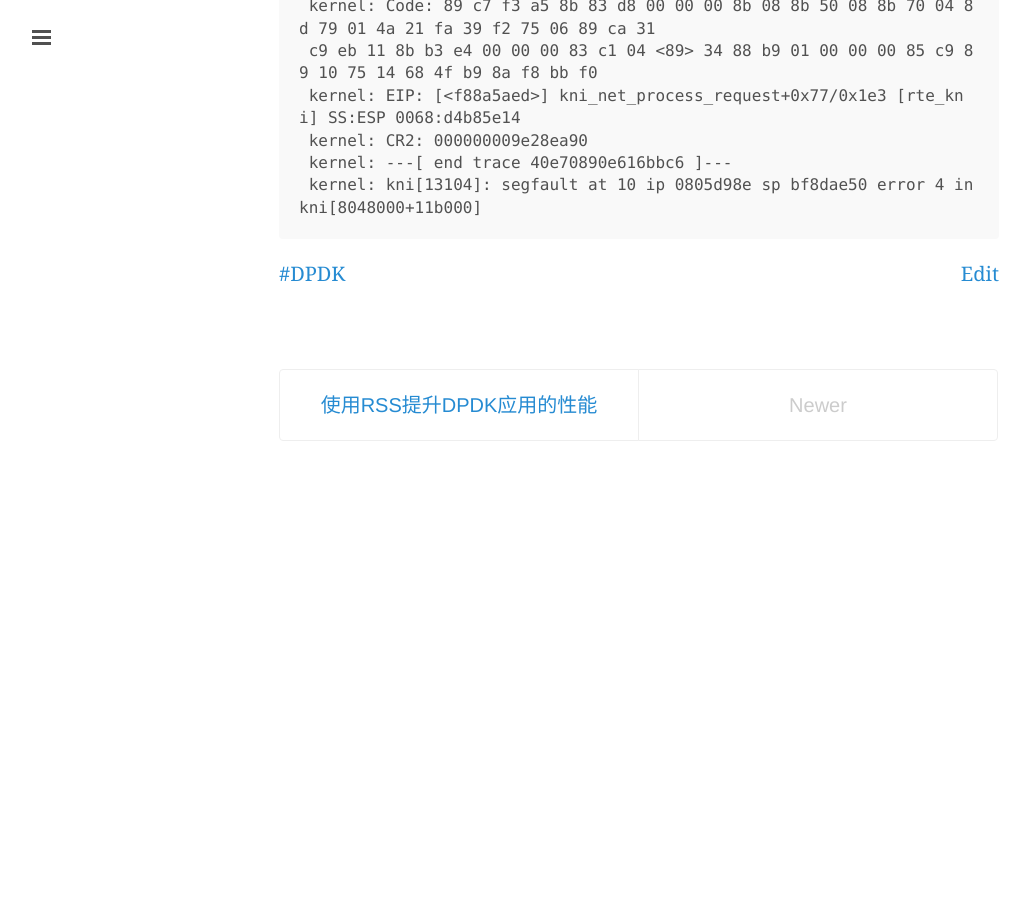
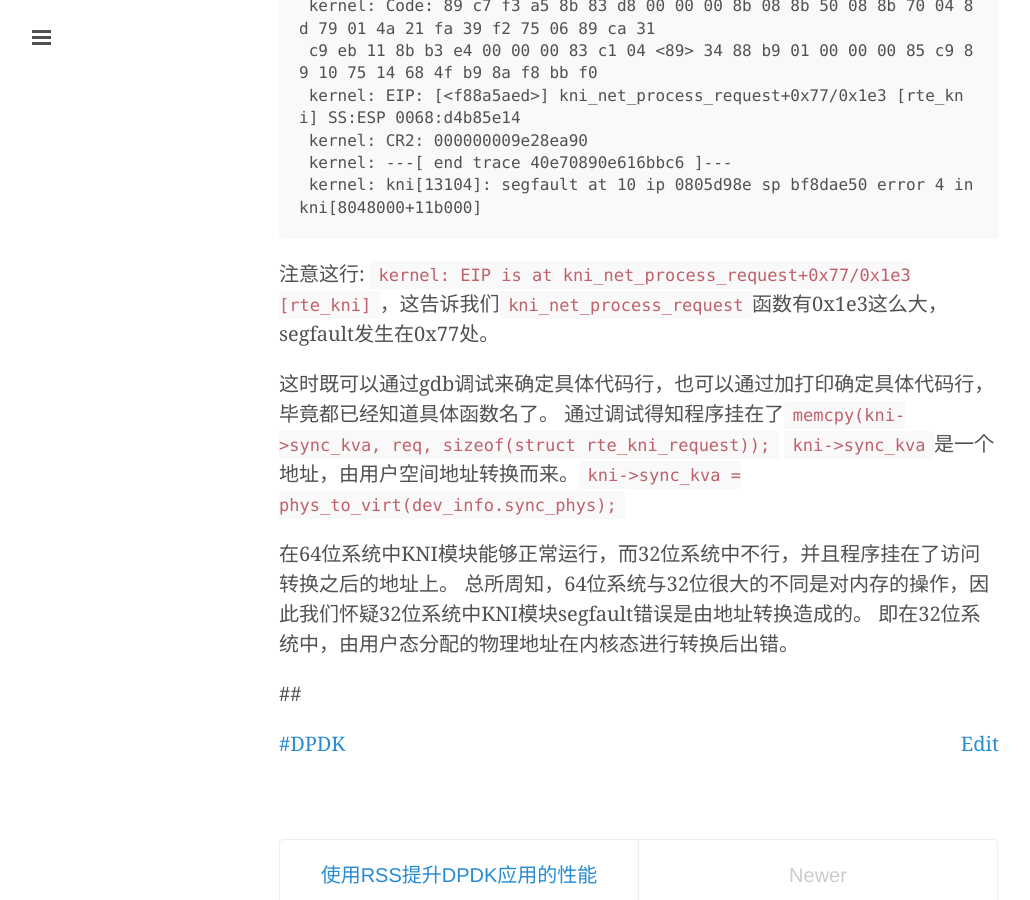
Before and after one commit to hoolev/hoolev.github.com, a Jekyll site: the page built from _posts/2015-04-03-dpdk-kni-32bit.md, in a window 1280 px wide and 900 px high, scrolled down 1211 px. Shown: the whole window, without its empty margins (1-1031 px from the left). Built offline with Jekyll 4.4.1, drawn with Linux system fonts in a browser that asks for light colours; some web fonts are replaced; Markdown is read by kramdown in place of the engine named in the settings; comment, search, counter and statistics services are not loaded; before the commit the page ends 1712 px from its top, so only the background shows below that; some of the changed text lies outside the part shown.

Commit message:
add error analysis chapter in post:dpdk-kni-32bit.md

````diff
--- a/_posts/2015-04-03-dpdk-kni-32bit.md
+++ b/_posts/2015-04-03-dpdk-kni-32bit.md
@@ -49,3 +49,16 @@
  kernel: ---[ end trace 40e70890e616bbc6 ]---
  kernel: kni[13104]: segfault at 10 ip 0805d98e sp bf8dae50 error 4 in kni[8048000+11b000]
 ```
+
+注意这行:
+`kernel: EIP is at kni_net_process_request+0x77/0x1e3 [rte_kni]`，这告诉我们`kni_net_process_request`函数有0x1e3这么大，segfault发生在0x77处。
+
+这时既可以通过gdb调试来确定具体代码行，也可以通过加打印确定具体代码行，毕竟都已经知道具体函数名了。
+通过调试得知程序挂在了`memcpy(kni->sync_kva, req, sizeof(struct rte_kni_request));`
+`kni->sync_kva`是一个地址，由用户空间地址转换而来。`kni->sync_kva = phys_to_virt(dev_info.sync_phys);`
+
+在64位系统中KNI模块能够正常运行，而32位系统中不行，并且程序挂在了访问转换之后的地址上。
+总所周知，64位系统与32位很大的不同是对内存的操作，因此我们怀疑32位系统中KNI模块segfault错误是由地址转换造成的。
+即在32位系统中，由用户态分配的物理地址在内核态进行转换后出错。
+
+##
````
Also changed, not shown: other parts of _posts/2015-04-03-dpdk-kni-32bit.md (+2 -2 lines).
